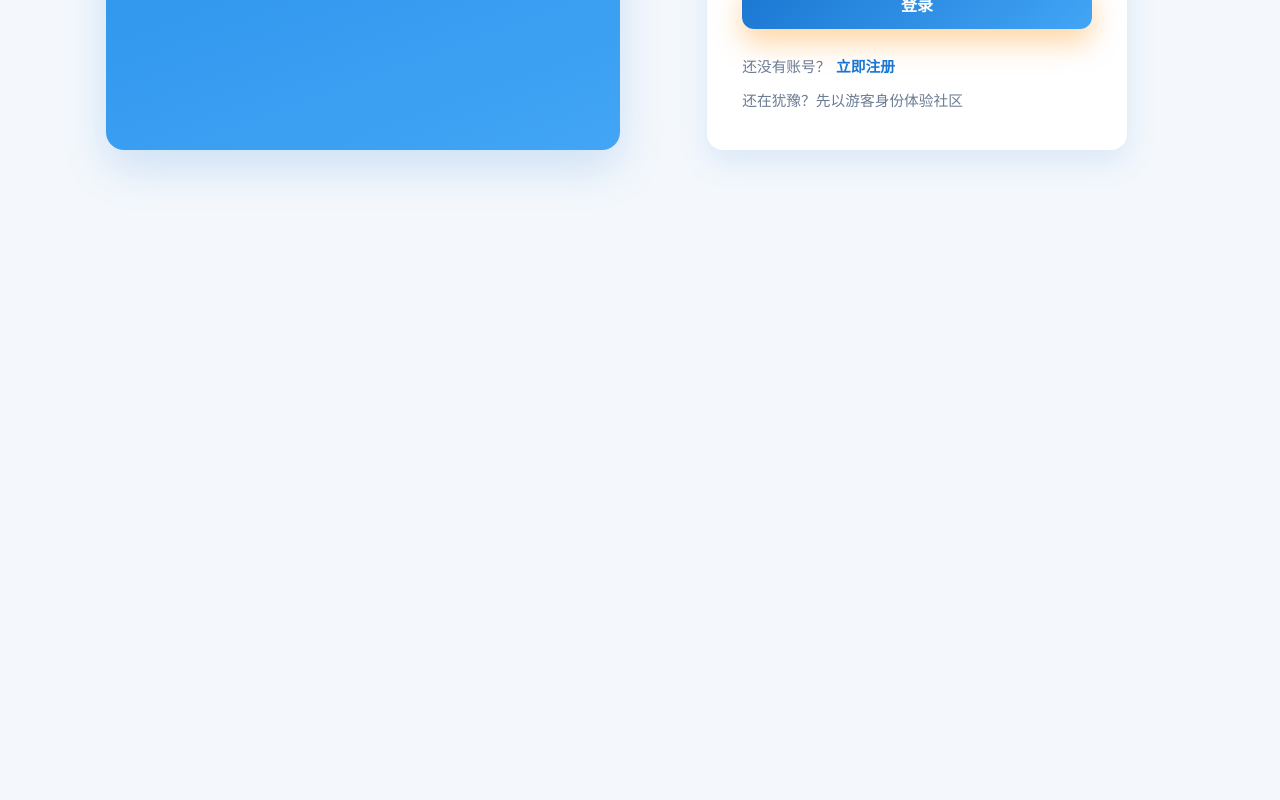
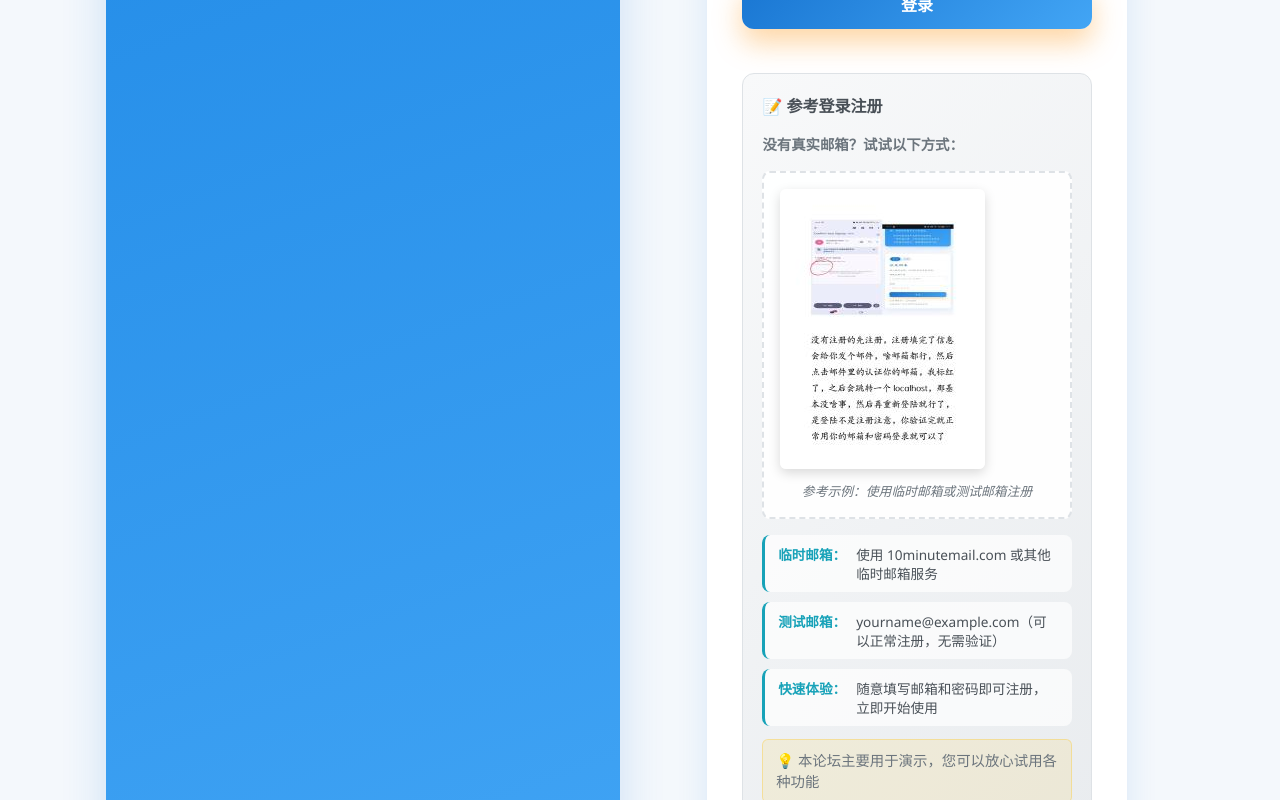
Before and after one commit to pinklemon123/dem-fre.chat, a Next.js app: page /login in a window 1280 px wide. Shown: the part 460-1260 px from the top of the page. Before the commit the page ends 800 px from the top, so only its background shows below. Built offline with nearby package versions, Linux system fonts and the light colour scheme; no server answers.

Commit message:
feat: 添加登录注册引导功能
- 在登录页面添加帮助引导区域
- 支持显示引导截图（/login-guide.png）
- 添加临时邮箱、测试邮箱等注册建议
- 完善引导区域的CSS样式
- 图片加载失败时自动隐藏容器

```diff
--- a/src/app/globals.css
+++ b/src/app/globals.css
@@ -774,6 +774,100 @@ footer {
   font-size: 0.92rem;
   margin: 0.35rem 0 0;
 }
+
+/* 登录帮助区域样式 */
+.auth-help-section {
+  margin: 1.5rem 0;
+  padding: 1.2rem;
+  background: linear-gradient(135deg, #f8f9fa 0%, #e9ecef 100%);
+  border-radius: 12px;
+  border: 1px solid #dee2e6;
+}
+
+.auth-help-section h3 {
+  margin: 0 0 1rem 0;
+  color: #495057;
+  font-size: 1rem;
+  font-weight: 600;
+}
+
+.help-content p {
+  margin: 0 0 0.8rem 0;
+  color: #6c757d;
+  font-size: 0.9rem;
+}
+
+/* 引导图片容器 */
+.help-guide-image {
+  margin: 1rem 0;
+  text-align: center;
+  padding: 1rem;
+  background: rgba(255, 255, 255, 0.9);
+  border-radius: 8px;
+  border: 2px dashed #dee2e6;
+}
+
+.guide-screenshot {
+  max-width: 100%;
+  max-height: 300px;
+  height: auto;
+  border-radius: 6px;
+  box-shadow: 0 4px 12px rgba(0, 0, 0, 0.15);
+  transition: transform 0.2s ease;
+}
+
+.guide-screenshot:hover {
+  transform: scale(1.02);
+}
+
+.image-caption {
+  margin: 0.8rem 0 0 0 !important;
+  color: #6c757d !important;
+  font-size: 0.8rem !important;
+  font-style: italic;
+}
+
+.help-tips {
+  display: flex;
+  flex-direction: column;
+  gap: 0.6rem;
+  margin: 0.8rem 0;
+}
+
+.help-tip {
+  display: flex;
+  align-items: flex-start;
+  gap: 0.5rem;
+  padding: 0.6rem 0.8rem;
+  background: rgba(255, 255, 255, 0.7);
+  border-radius: 8px;
+  border-left: 3px solid #17a2b8;
+}
+
+.tip-label {
+  font-weight: 600;
+  color: #17a2b8;
+  font-size: 0.85rem;
+  min-width: 70px;
+  flex-shrink: 0;
+}
+
+.tip-text {
+  color: #495057;
+  font-size: 0.85rem;
+  line-height: 1.4;
+}
+
+.help-note {
+  background: rgba(255, 193, 7, 0.1);
+  border: 1px solid rgba(255, 193, 7, 0.3);
+  border-radius: 6px;
+  padding: 0.6rem 0.8rem;
+  margin: 0.8rem 0 0 0;
+  color: #856404;
+  font-size: 0.85rem;
+}
+
 .auth-footer {
   display: grid;
   gap: 0.4rem;
--- a/src/components/LoginForm.tsx
+++ b/src/components/LoginForm.tsx
@@ -177,6 +177,46 @@ export default function LoginForm() {
           {loading ? "处理中..." : mode === "signin" ? "登录" : "注册"}
         </button>
       </form>
+
+      <div className="auth-help-section">
+        <h3>📝 参考登录注册</h3>
+        <div className="help-content">
+          <p><strong>没有真实邮箱？试试以下方式：</strong></p>
+
+          <div className="help-guide-image">
+            <img
+              src="/login-guide.png"
+              alt="登录注册引导示例"
+              className="guide-screenshot"
+              onError={(e) => {
+                // 如果图片加载失败，隐藏整个容器
+                const container = e.currentTarget.closest('.help-guide-image');
+                if (container) {
+                  (container as HTMLElement).style.display = 'none';
+                }
+              }}
+            />
+            <p className="image-caption">参考示例：使用临时邮箱或测试邮箱注册</p>
+          </div>
+
+          <div className="help-tips">
+            <div className="help-tip">
+              <span className="tip-label">临时邮箱：</span>
+              <span className="tip-text">使用 10minutemail.com 或其他临时邮箱服务</span>
+            </div>
+            <div className="help-tip">
+              <span className="tip-label">测试邮箱：</span>
+              <span className="tip-text">yourname@example.com（可以正常注册，无需验证）</span>
+            </div>
+            <div className="help-tip">
+              <span className="tip-label">快速体验：</span>
+              <span className="tip-text">随意填写邮箱和密码即可注册，立即开始使用</span>
+            </div>
+          </div>
+          <p className="help-note">💡 本论坛主要用于演示，您可以放心试用各种功能</p>
+        </div>
+      </div>
+
       <div className="auth-footer">
         <p className="login-tip">
           {mode === "signin" ? "还没有账号？" : "已经有账号了？"}
```
Also changed, not shown: public/login-guide.png (added).
